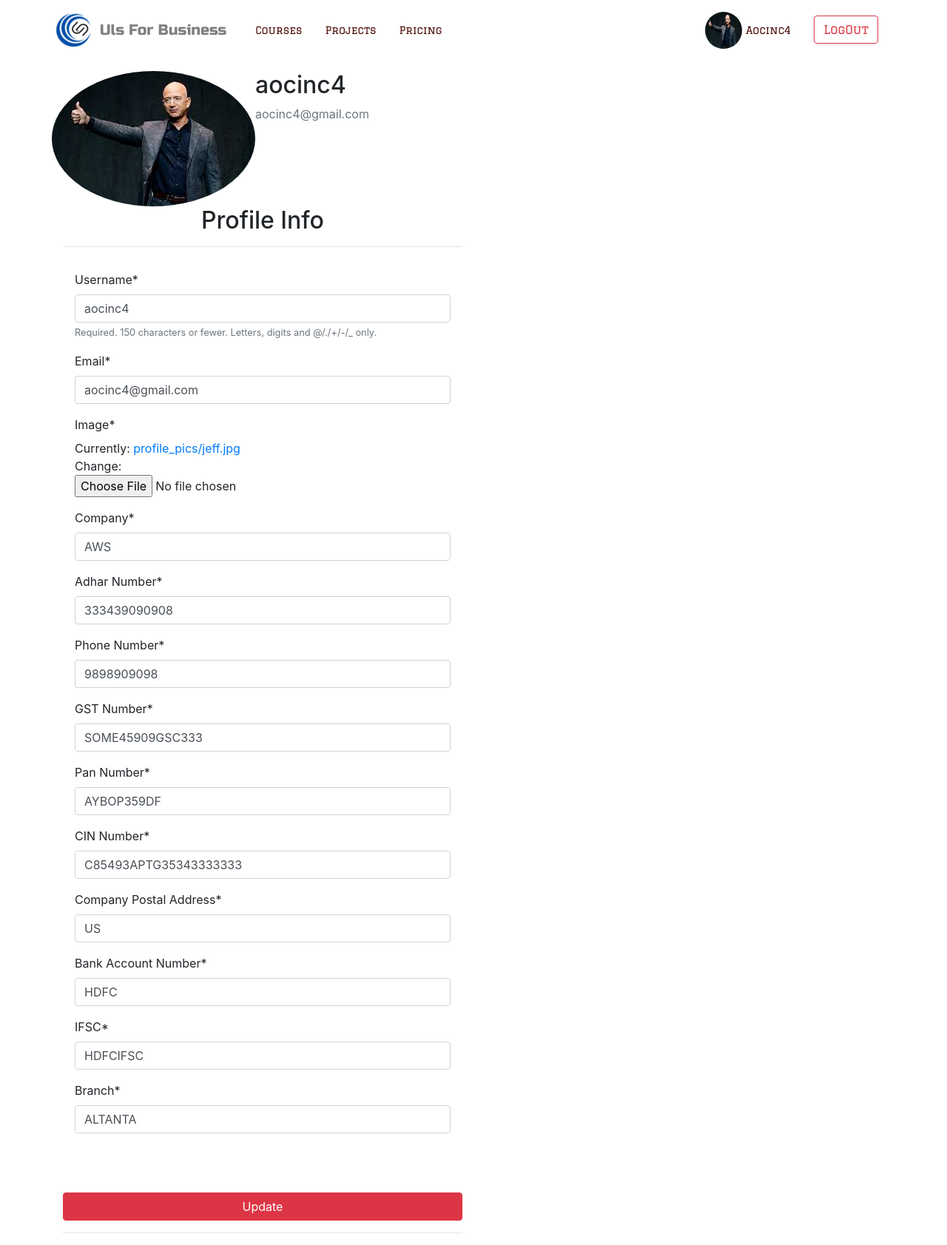
After one commit to AOCINC/Uls_Partner, a Django app: page /profile in a window 1280 px wide. The commit adds this page. Shown: the whole page at 74% size. Run offline with Django 3.2, Linux system fonts and the light colour scheme; a user stored in the database is signed in; data comes from the database, SQL or seed files in the repository; both versions use the stored data as it was after the commit; some libraries are stand-ins or nearby versions.

Commit message:
users and profile updated

```diff
--- a/UlsPartner/UlsPartner/urls.py
+++ b/UlsPartner/UlsPartner/urls.py
@@ -15,6 +15,8 @@ Including another URLconf
 """
 from django.contrib import admin
 from django.urls import path, include
+from django.conf import settings
+from django.conf.urls.static import static
 from Uls_PartnerApp import urls
 from Users import urls
 
@@ -23,4 +25,11 @@ urlpatterns = [
     path('admin/', admin.site.urls),
     path('',include('Uls_PartnerApp.urls')),
     path('',include('Users.urls')),
+    path('accounts/', include('django.contrib.auth.urls')), # authentication
+
 ]
+
+
+
+if settings.DEBUG:
+    urlpatterns += static(settings.MEDIA_URL, document_root=settings.MEDIA_ROOT)
--- a/UlsPartner/Users/admin.py
+++ b/UlsPartner/Users/admin.py
@@ -1,3 +1,4 @@
 from django.contrib import admin
+from .models import Profile
 
-# Register your models here.
+admin.site.register(Profile)
--- a/UlsPartner/Users/apps.py
+++ b/UlsPartner/Users/apps.py
@@ -3,3 +3,7 @@ from django.apps import AppConfig
 
 class UsersConfig(AppConfig):
     name = 'Users'
+
+
+    def ready(self):
+        import Users.signals
--- a/UlsPartner/Users/forms.py
+++ b/UlsPartner/Users/forms.py
@@ -1,7 +1,7 @@
 from django import forms
 from django.contrib.auth.models import User
 from django.contrib.auth.forms import UserCreationForm
-
+from .models import Profile
 
 
 
@@ -25,3 +25,30 @@ class UserRegisterForm(UserCreationForm):
         except:
             return self.cleaned_data['email']
         raise forms.ValidationError('Email Is Already Exists!')
+
+
+
+class UserUpdateForm(forms.ModelForm):
+    email = forms.EmailField(required=True)
+
+    class Meta(object):
+        model = User
+        fields = ['username','email']
+
+
+class ProfileUpdateForm(forms.ModelForm):
+    class Meta:
+        model = Profile
+        fields = ['image',
+                  'Company',
+                  'Adhar_Number',
+                  'Phone_Number',
+                  'GST_Number',
+                  'Pan_Number',
+                  'CIN_Number',
+                  'Company_Postal_Address',
+                  'Bank_Account_Number',
+                  'IFSC',
+                  'Branch',
+
+                  ]
--- a/UlsPartner/Users/models.py
+++ b/UlsPartner/Users/models.py
@@ -1,3 +1,33 @@
 from django.db import models
+from django.contrib.auth.models import User
+from PIL import Image
+from django.core.validators import RegexValidator
 
-# Create your models here.
+
+
+class Profile(models.Model):
+    user = models.OneToOneField(User, on_delete=models.CASCADE)
+    image = models.ImageField(upload_to='profile_pics', default='default.jpg')
+    Company = models.CharField(max_length=89)
+    Adhar_Number = models.CharField(max_length=12,validators=[RegexValidator(r'^\d{1,12}$')], default='Adhar Number')
+    Phone_Number = models.CharField(max_length=12,validators = [RegexValidator(r'^\d{1,12}$')], default = 'Mobile Number')
+    GST_Number   = models.CharField(max_length = 15)
+    Pan_Number   = models.CharField(max_length=10, default ='PAN Number')
+    CIN_Number   = models.CharField(max_length = 21)
+    Company_Postal_Address = models.CharField(max_length=89, default="Complete Address")
+    Bank_Account_Number = models.CharField(max_length=12,default="Bank Account Number")
+    IFSC = models.CharField(max_length=11,default="IFSC CODE")
+    Branch =models.CharField(max_length=29,default="Branch Name")
+
+
+    def __str__(self):
+        return f'{self.user.username} Profile'
+
+    def save(self,*args, **kwags):
+        super(Profile, self).save()
+
+        img = Image.open(self.image.path)
+        if img.height > 300 and img.width > 300:
+            output_size = (300, 300)
+            img.thumbnail(output_size)
+            img.save(self.image.path)
--- /dev/null
+++ b/UlsPartner/Users/templates/registration/profile.html
@@ -0,0 +1,45 @@
+{% extends 'Uls_PartnerApp/base.html' %}
+{% load crispy_forms_tags %}
+{% load static %}
+{% block content %}
+<br><br><br><br>
+<body class="projects-body">
+<div id="profile-top" class="container">
+  {% if messages %}
+  <ul class="container messages alert alert-warning">
+    {% for message in messages %}
+    <li  {% if message.tags %} class="{{ message.tags }} " {% endif %}> {{ message }} </li>
+    {% endfor %}
+  </ul>
+{% endif %}
+  <div class="media row">
+      <img class="rounded-circle account-img" src="{{ user.profile.image.url }}" alt="Image not uploaded">
+      <div class="media-body">
+        <h2 class="account-heading">{{ user.username }}</h2>
+        <p class="text-secondary">{{ user.email }}</p>
+      </div>
+    </div>
+   <!-- form profile -->
+  <div class="row">
+      <div class="col-md-6">
+    <form class=""method="POST" enctype="multipart/form-data">
+      {% csrf_token %}
+      <h2 class="form-signup-heading text-center">Profile Info</h2>
+      <hr>
+        <div class="shadow p-3 mb-5 bg-white rounded">
+          {{ u_form | crispy}}
+          {{ p_form | crispy}}
+        </div>
+        <button type="submit" class="btn btn-danger btn-block" id="signupbtn">Update</button>
+        <hr>
+    </form>
+    </div>
+  </div>
+</div>
+
+
+
+
+
+{% endblock %}
+</body>
--- a/UlsPartner/Users/urls.py
+++ b/UlsPartner/Users/urls.py
@@ -4,4 +4,9 @@ from Users import views
 
 urlpatterns = [
     path('signup',views.SignUp, name = 'signup'),
+    path('login',views.Login, name = 'login'),
+    path('logout',views.logout,name='logout'),
+    path('profile',views.profile, name = 'profile'),
+
+
 ]
--- a/UlsPartner/Users/views.py
+++ b/UlsPartner/Users/views.py
@@ -5,10 +5,62 @@ from django.views.decorators.cache import cache_control
 from django.contrib.auth import authenticate, login,logout
 from django.contrib.auth.decorators import login_required
 from django.views.decorators.csrf import ensure_csrf_cookie
-from .forms import UserRegisterForm
+from .forms import UserRegisterForm, UserUpdateForm, ProfileUpdateForm
 
 
 # Create your views here.
+@login_required
+def profile(request):
+    if request.method == 'POST':
+        u_form = UserUpdateForm(request.POST, instance = request.user)
+        p_form = ProfileUpdateForm(request.POST,
+                                   request.FILES,
+                                   instance = request.user.profile)
+        if u_form.is_valid() and p_form.is_valid():
+            u_form.save()
+            p_form.save()
+            messages.success(request,f'Your Account Has Been Updated')
+            return redirect('profile')
+
+    else:
+        u_form = UserUpdateForm(instance = request.user)
+        p_form = ProfileUpdateForm(instance = request.user.profile)
+
+    context ={
+        'u_form':u_form,
+        'p_form':p_form
+        }
+    return render(request,'registration/profile.html',context)
+
+
+
+@login_required
+@cache_control(no_cache=True,private=True, must_revalidate=True, no_store=True)
+def Login(request):
+    if request.method == 'POST':
+        username = request.POST['username']
+        password = request.POST['password']
+        user = authenticate(username=username, password=password)
+        if user is not None:
+            if user.is_active:
+                login(request, user)
+                messages.success(request,'you are  logged in')
+                return redirect('/')
+            else:
+                messages.error(request,'invalid credentials')
+                return redirect('login')
+    else:
+        return render(request,'registration/login.html')
+
+
+
+@cache_control(no_cache=True,private=True, must_revalidate=True, no_store=True)
+@login_required(login_url='login')
+def logout(request):
+    auth.logout(request)
+    messages.info(request, "Logged out successfully!")
+    return redirect('login')
+
 
 def SignUp(request):
     if request.method == 'POST':
--- a/UlsPartner/static/css/style.css
+++ b/UlsPartner/static/css/style.css
@@ -41,6 +41,34 @@
 
 
 /* Partners App Styling */
+.wrapper{
+    /* margin: 80px; */
+    margin-top:100px;
+}
+.form-signin{
+    max-width: 380px;
+    margin: 0 auto;
+    border:1px solid grey;
+    padding: 15px 40px 50px;
+    border-radius: 10px;
+}
+.form-signin .form-sigin-heading{
+    color: #ff4500;
+    font-family: 'Crimson Text', serif;
+
+}
+
+
+#signin-heading{
+    color:#F52A2A;
+
+}
+#signinbtn{
+    font-family: 'Crimson Text', serif;
+
+}
+
+
 
 .form-signup{
     max-width: 380px;
--- a/UlsPartner/templates/Uls_PartnerApp/base.html
+++ b/UlsPartner/templates/Uls_PartnerApp/base.html
@@ -34,29 +34,31 @@
     {% endif %}
 </head>
 <body class="base-body">
+    <!-- this may be useful in future to add some thing above navbar -->
     <!-- <div class="fixed-top above-nav">
         <h3>ULS For Business</h3>
-    </div>
-   -->
-
+    </div>  -->
 
     <!-- main navigation -->
     <header>
         <!--Navbar -->
     <nav class="mb-1 navbar navbar-expand-lg fixed-top">
     <div class="container">
-    <a id="brand" class="navbar-brand" href="#"><img src="{% static "images/uls-brand-01.png" %}" alt=""> <span id="brand-name"> Uls For Business </span></a>
+    <a id="brand" class="navbar-brand" href="{% url 'home'%}"><img src="{% static "images/uls-brand-01.png" %}" alt=""> <span id="brand-name"> Uls For Business </span></a>
     <button id="toggler" class="navbar-toggler" type="button" data-toggle="collapse" data-target="#navbarSupportedContent-555"
       aria-controls="navbarSupportedContent-555" aria-expanded="false" aria-label="Toggle navigation">
       <span class="navbar-toggler-icon"></span>
     </button>
     <div class="collapse navbar-collapse" id="navbarSupportedContent-555">
+      {% if user.is_authenticated %}
+
       <ul class="navbar-nav mr-auto">
         <li class="nav-item active">
           <a class="nav-link" href="#">Courses
             <span class="sr-only">(current)</span>
           </a>
         </li>
+
         <li class="nav-item">
           <a class="nav-link" href="#">Projects</a>
         </li>
@@ -65,16 +67,26 @@
         </li>
       </ul>
       <ul class="navbar-nav ml-auto nav-flex-icons">
-        <li class="nav-item avatar">
+        <li class="nav-item">
+          <a class="nav-link" href="{% url 'profile' %}"><img  class="rounded-circle account-img2" src="{{ user.profile.image.url }}" alt="avatar image" height="50" width="50" alt=""> {{ user.username | capfirst}} </a>
+         </li>
+        <li class="nav-item" style="margin-top: 5px;">
+          <a class="nav-link" href="{% url 'logout' %}"><button class="btn btn-outline-danger">  LogOut</button></a>
+        </li>
+        <!-- <li class="nav-item avatar">
           <a class="nav-link p-0" href="#">
             <img src="{% static "images/test.jpg" %}" class="rounded-circle account-img2 z-depth-0"
               alt="avatar image" height="50" width="50">
           </a>
+        </li> -->
+      {% else %}
+      <ul class="navbar-nav ml-auto nav-flex-icons">
+
+        <li class="nav-item">
+            <a class="nav-link" href="{% url 'login' %}"><button class="btn btn-outline-danger">  Login</button></a>
         </li>
-        <li class="nav-item">
-            <a class="nav-link" href="#"><button class="btn btn-outline-danger">  Login</button></a>
-        </li>
-
+       </ul>
+      {% endif %}
       </ul>
     </div>
   </nav>
```
Also changed, not shown: UlsPartner/UlsPartner/settings.py (+13 -0 lines), UlsPartner/Users/signals.py (added, +13 -0 lines), UlsPartner/Users/templates/registration/login.html (added, +85 -0 lines), UlsPartner/Users/migrations/0001_initial.py (added), UlsPartner/db.sqlite3, UlsPartner/media/default.jpg (added), UlsPartner/media/profile_pics/jeff.jpg (added), UlsPartner/media/profile_pics/mypic.jpg (added).
